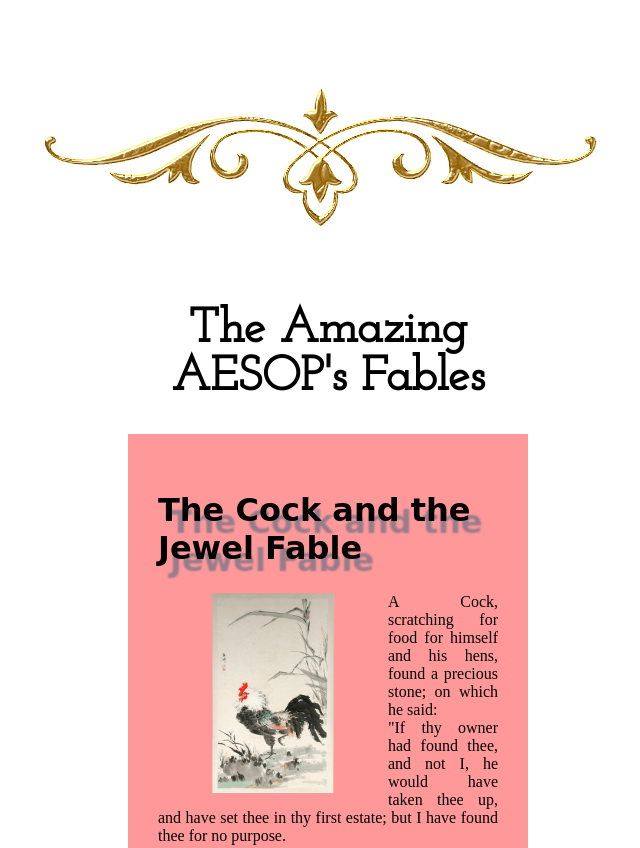
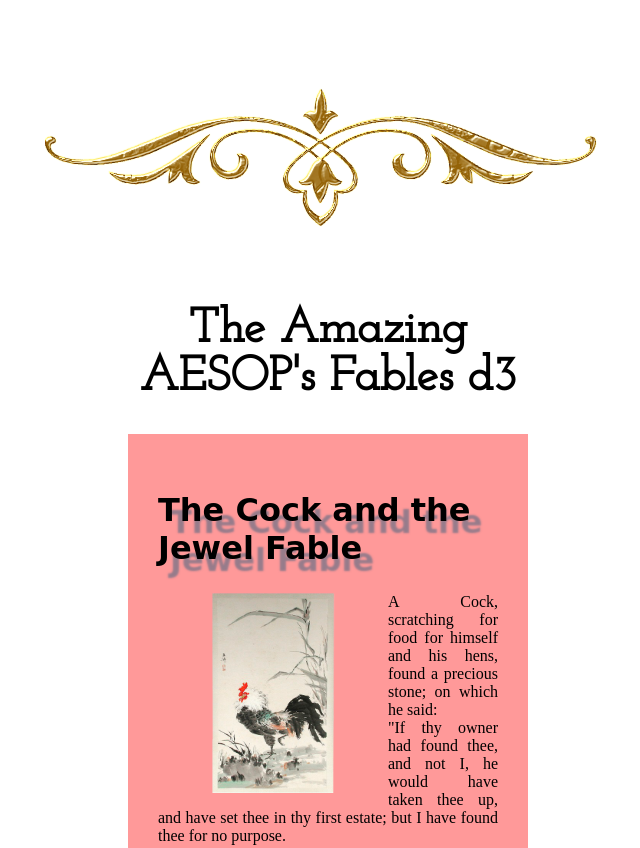
Before and after one commit to mlalitte/D3-Projet01-FABLEAESOP, a plain HTML site: page index.html in a window 1280 px wide. Shown: the top 848 px of the page, without its empty margins (312-952 px from the left). Drawn offline with Linux system fonts and the light colour scheme; a web font is replaced by a local one.

Commit message:
test commit

```diff
--- a/index.html
+++ b/index.html
@@ -17,7 +17,7 @@
     <div class="main-content">
 
     <header>
-      <h1>The Amazing AESOP's Fables</h1>
+      <h1>The Amazing AESOP's Fables d3</h1>
     </header>
 
 <section id="fables01">
```
